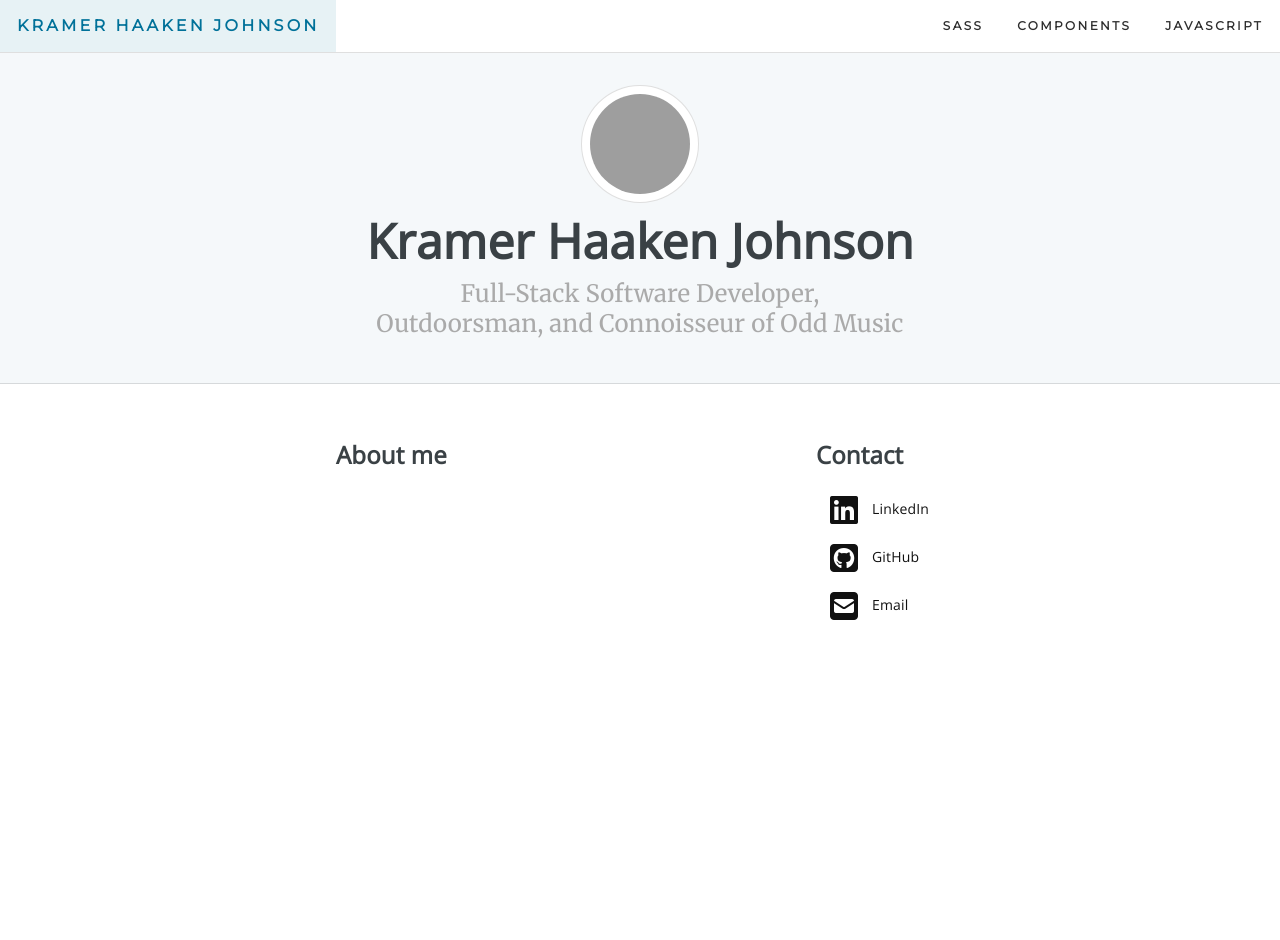
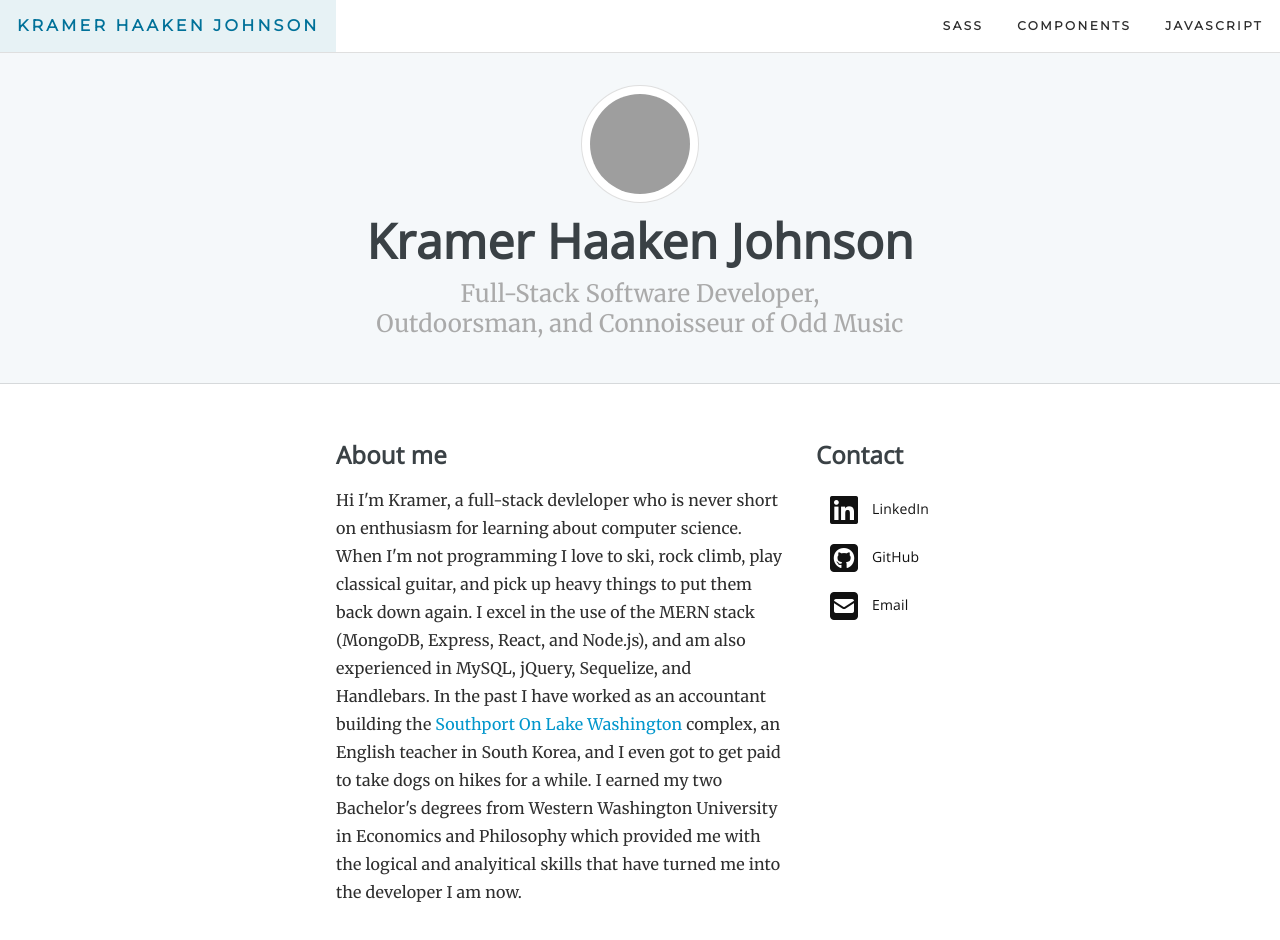
Before and after one commit to HaakenJ/react-portfolio, a React (Create React App) app: page / in a window 1280 px wide. Shown: the top 940 px of the page. Before the commit the page ends 800 px from the top, so only its background shows below. Built offline with nearby package versions, Linux system fonts and the light colour scheme; grey boxes are pictures that could not be loaded.

Commit message:
Filled in AboutMe

```diff
--- a/src/components/AboutMe/index.js
+++ b/src/components/AboutMe/index.js
@@ -7,21 +7,30 @@ function AboutMe() {
                 <div className="col sm-col-9 px2">
                     <h3 className="mb2">About me</h3>
                     <p>
-
+                        Hi I'm Kramer, a full-stack devleloper who is never short on enthusiasm for learning about
+                        computer science.  When I'm not programming I love to ski, rock climb, play classical guitar,
+                        and pick up heavy things to put them back down again.  I excel in the use of the MERN stack
+                        (MongoDB, Express, React, and Node.js), and am also experienced in MySQL, jQuery, Sequelize,
+                        and Handlebars.  In the past I have worked as an accountant building the
+                        <a href="https://southport.life/"> Southport On Lake Washington</a> complex, an English teacher
+                        in South Korea, and I even got to get paid to take dogs on hikes for a while. I earned my two
+                         Bachelor's degrees from Western Washington University in Economics and
+                        Philosophy which provided me with the logical and analyitical skills that have
+                        turned me into the developer I am now.
                     </p>
                 </div>
                 <div className="col sm-col-3 px2">
                     <h3 className="mb2">Contact</h3>
                     <div className="clearfix">
-                        <a href="https://www.linkedin.com/in/jbrikman" target="_blank" className="col dark-gray width-120">
+                        <a href="https://www.linkedin.com/in/kramerhjohnson" target="_blank" className="col dark-gray width-120">
                             <i className="fa-fw fab fa-linkedin fa-2x valign-middle m1"></i>
                             <span className="h5 header-font">LinkedIn</span>
                         </a>
-                        <a href="https://github.com/brikis98/" target="_blank" className="col dark-gray width-120">
+                        <a href="https://github.com/HaakenJ/" target="_blank" className="col dark-gray width-120">
                             <i class="fa-fw fab fa-github-square fa-2x valign-middle m1"></i>
                             <span className="h5 header-font">GitHub</span>
                         </a>
-                        <a href="mailto:jim@ybrikman.com" target="_blank" className="col dark-gray width-120">
+                        <a href="mailto:kramerhjohnson@gmail.com" target="_blank" className="col dark-gray width-120">
                             <i class="fas fa-fw fa-2x fa-envelope-square valign-middle m1"></i>
                             <span className="h5 header-font">Email</span>
                         </a>
```
